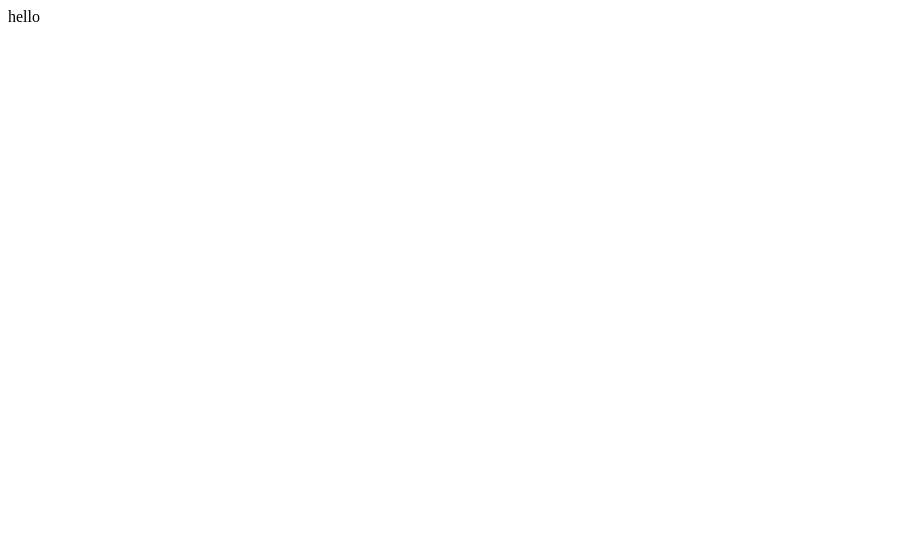
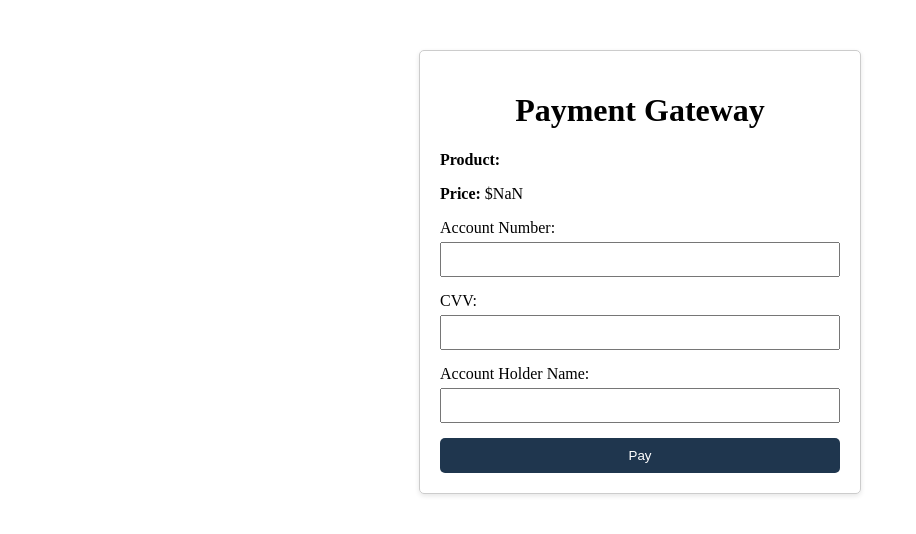
Before and after one commit to Shreejwalkaphle/CQ-Angular-Learning, an Angular app: page /payment in a window 1280 px wide. Shown: the top 534 px of the page, without its empty margins (0-916 px from the left). Built offline with nearby package versions, Linux system fonts and the light colour scheme.

Commit message:
[commit-2] | payment gateway application is configured and is hitting the payment gateway backend with the entered details.

```diff
--- a/src/app/app.component.html
+++ b/src/app/app.component.html
@@ -1,2 +1 @@
-hello
-<!-- <router-outlet /> -->
+<router-outlet></router-outlet>
--- /dev/null
+++ b/src/app/components/payment.gateway.css
@@ -0,0 +1,42 @@
+.payment-container {
+  width: 400px;
+  margin: 50px auto;
+  padding: 20px;
+  border: 1px solid #ccc;
+  border-radius: 5px;
+  box-shadow: 0 2px 5px rgba(0, 0, 0, 0.1);
+}
+
+.payment-container h1 {
+  text-align: center;
+}
+
+.payment-container div {
+  margin-bottom: 15px;
+}
+
+.payment-container label {
+  display: block;
+  margin-bottom: 5px;
+}
+
+.payment-container input {
+  width: 100%;
+  padding: 8px;
+  box-sizing: border-box;
+}
+
+.payment-container button {
+  display: block;
+  width: 100%;
+  padding: 10px;
+  background-color: #1f364e;
+  color: white;
+  border: none;
+  border-radius: 5px;
+  cursor: pointer;
+}
+
+.payment-container button:hover {
+  background-color: #0056b3;
+}
--- /dev/null
+++ b/src/app/components/payment.gateway.html
@@ -0,0 +1,25 @@
+<div class="payment-container">
+  <h1>Payment Gateway</h1>
+  <p><strong>Product:</strong> {{ productName }}</p>
+  <p><strong>Price:</strong> ${{ price }}</p>
+
+  <form (ngSubmit)="submitPayment()" #paymentForm="ngForm">
+    <div>
+      <label for="accountNumber">Account Number:</label>
+      <input type="text" id="accountNumber" [(ngModel)]="accountDetails.accountNumber" name="accountNumber" required />
+    </div>
+
+    <div>
+      <label for="cvv">CVV:</label>
+      <input type="password" id="cvv" [(ngModel)]="accountDetails.cvv" name="cvv" required />
+    </div>
+
+    <div>
+      <label for="accountHolderName">Account Holder Name:</label>
+      <input type="text" id="accountHolderName" [(ngModel)]="accountDetails.accountHolderName" name="accountHolderName"
+        required />
+    </div>
+
+    <button type="submit">Pay</button>
+  </form>
+</div>
--- /dev/null
+++ b/src/app/components/payment.gateway.ts
@@ -0,0 +1,57 @@
+import { Component, OnInit } from "@angular/core";
+import { ActivatedRoute } from "@angular/router";
+import { PaymentGatewayService } from "../services/payment.gateway.service";
+
+@Component({
+  selector: "app-payment",
+  styleUrls: ["./payment.gateway.css"],
+  templateUrl: "./payment.gateway.html",
+})
+
+export class PaymentComponent implements OnInit {
+  productName: string = '';
+  price: number = 0;
+
+  accountDetails = {
+    accountNumber: '',
+    cvv: '',
+    accountHolderName: '',
+  };
+
+  constructor(private route: ActivatedRoute, private paymentGatewayService:PaymentGatewayService) {}
+
+  ngOnInit(): void {
+    // Subscribe to query parameters
+    this.route.queryParams.subscribe((params) => {
+      this.productName = params['name'];
+      this.price = +params['amount'];
+    });
+  }
+
+  requesPayload:any;
+
+  submitPayment() {
+    this.requesPayload = {
+      accountNumber: this.accountDetails.accountNumber,
+      cvv: this.accountDetails.cvv,
+      accountHolderName: this.accountDetails.accountHolderName,
+      productName: this.productName,
+      price: this.price
+    };
+    console.log('Submitting payment details:', this.requesPayload);
+
+    // Call the service method to submit the payment details
+    this.paymentGatewayService.submitPaymentDetails(this.requesPayload).subscribe(
+      (response) => {
+        console.log('Payment success:', response);
+        alert("payment successful")
+        // Handle the success response (e.g., show success message)
+      },
+      (error) => {
+        console.error('Payment error:', error);
+        alert("payment failed");
+        // Handle the error response (e.g., show error message)
+      }
+    );
+  }
+}
--- /dev/null
+++ b/src/app/services/payment.gateway.service.ts
@@ -0,0 +1,20 @@
+import { Injectable } from '@angular/core';
+import { HttpClient } from '@angular/common/http';  // Import HttpClient to make HTTP requests
+import { Observable } from 'rxjs';  // Import Observable for handling async responses
+
+@Injectable({
+  providedIn: 'root',  // This ensures the service is available app-wide
+})
+export class PaymentGatewayService {
+
+  // Define the payment gateway backend API URL (replace with your actual backend API URL)
+  private paymentApiUrl = 'http://localhost:8080/api/payment';  // Example URL
+
+  constructor(private http: HttpClient) {}
+
+  // Method to submit payment details
+  submitPaymentDetails(requesPayload: any): Observable<any> {
+    // Send the account details to the backend API via POST request
+    return this.http.post<any>(this.paymentApiUrl, requesPayload);
+  }
+}
```
Also changed, not shown: src/app/app.module.ts (+12 -3 lines).
